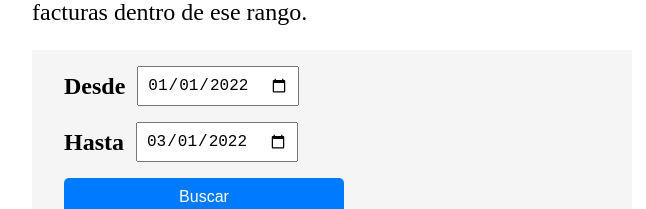
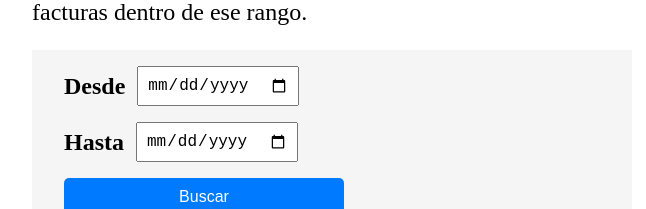
Before and after one commit to marvinahv/contalink-web, an Angular app: page / in a window 1280 px wide. Shown: the part 138-347 px from the top of the page, without its empty margins (308-954 px from the left). Built offline with nearby package versions, Linux system fonts and the light colour scheme.

Commit message:
reset test hardcoded values

```diff
--- a/src/app/invoices/invoices.component.ts
+++ b/src/app/invoices/invoices.component.ts
@@ -13,8 +13,8 @@ import { environment } from '../../environments/environment';
   styleUrls: ['./invoices.component.scss'],
 })
 export class InvoicesComponent {
-  fromDate: string = '2022-01-01';
-  toDate: string = '2022-03-01';
+  fromDate: string = '';
+  toDate: string = '';
   invoices: any[] = [];
   submitted: boolean = false;
   loading: boolean = false;
```
